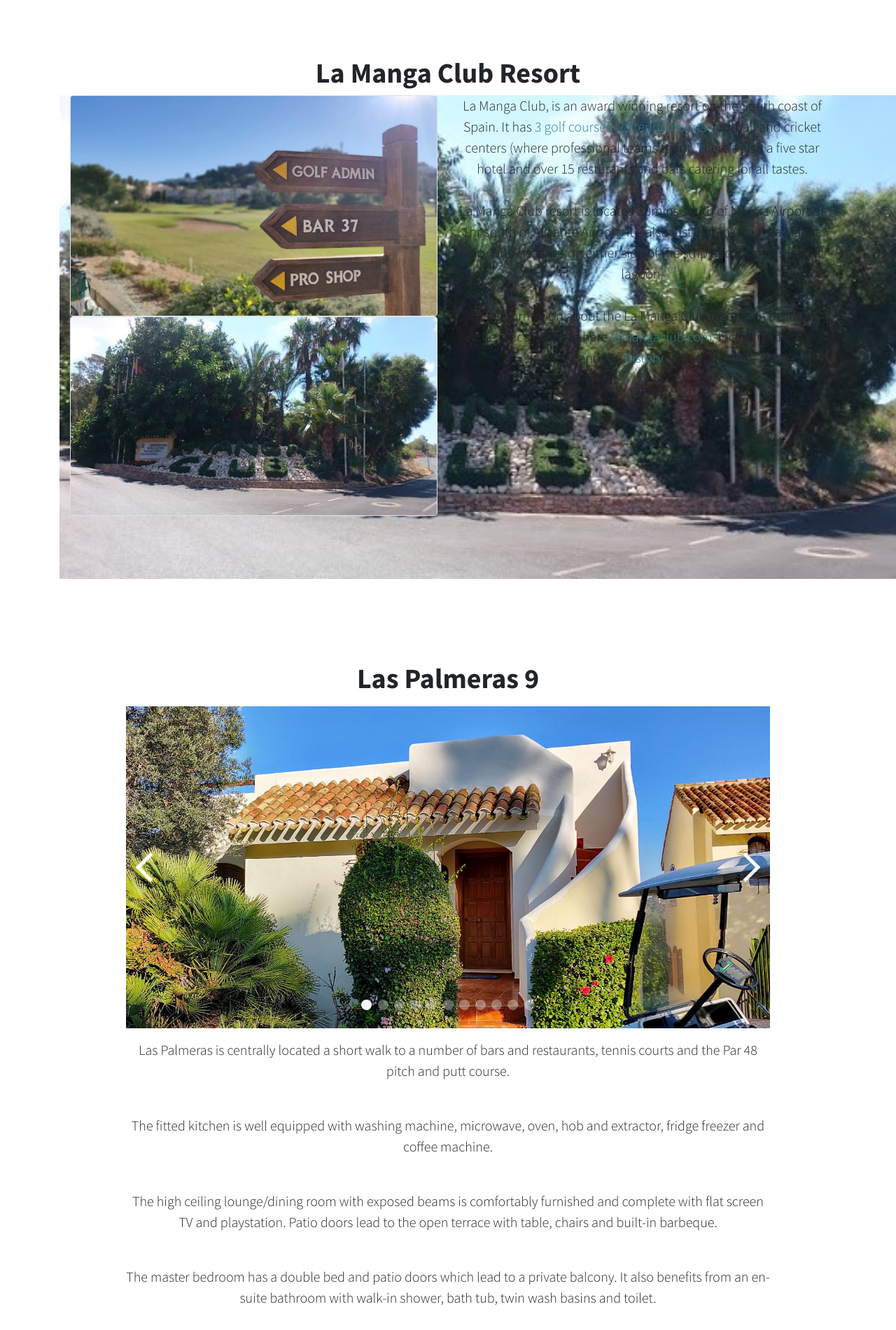
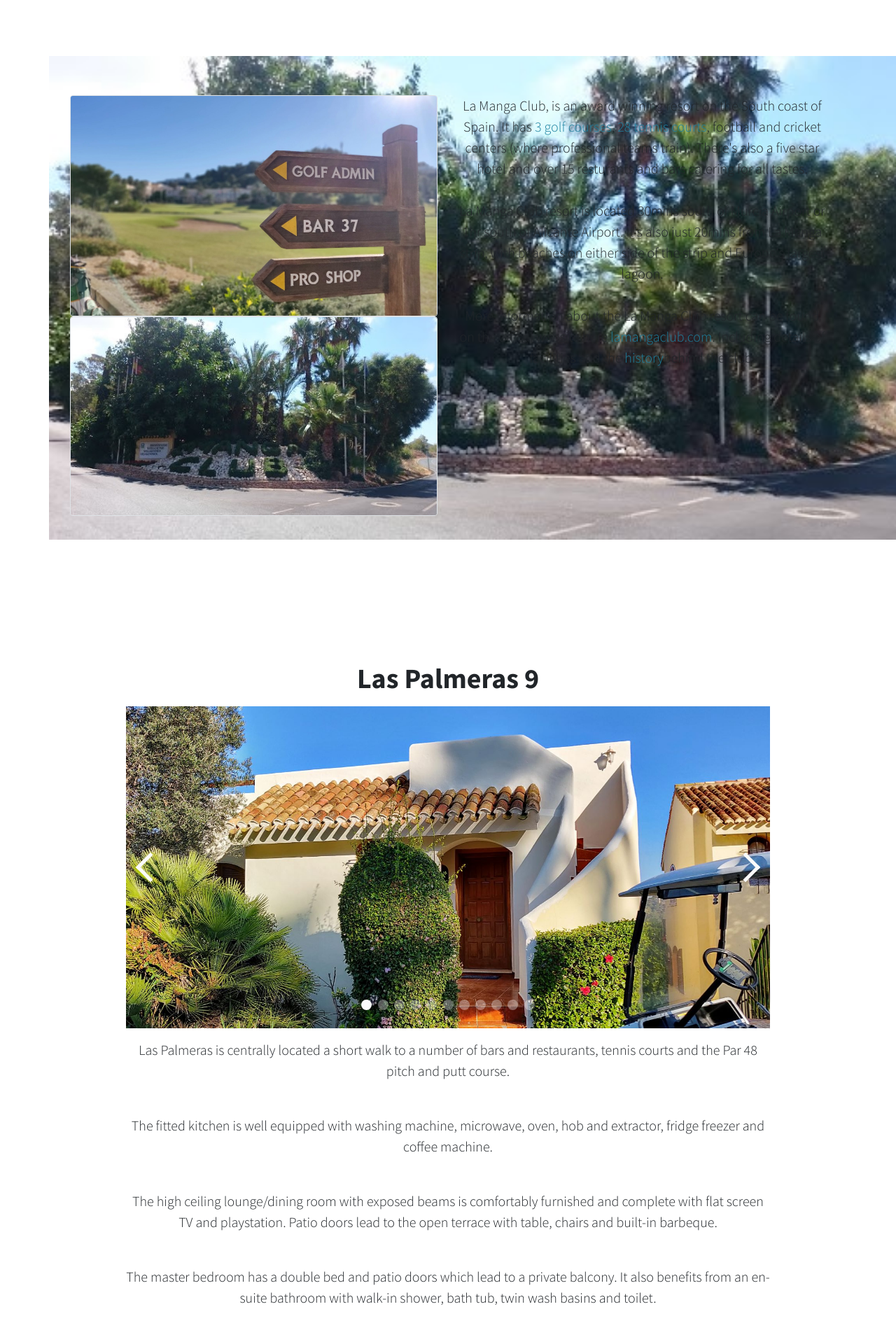
Before and after one commit to richsteer/richsteer.github.io, a Jekyll site: the page built from index.html, in a window 1280 px wide. Shown: the part 1380-3280 px from the top of the page at 70% size. Built offline with Jekyll 4.4.1, drawn with Linux system fonts in a browser that asks for light colours.

Commit message:
Update index.html

```diff
--- a/index.html
+++ b/index.html
@@ -23,9 +23,7 @@
             <div class="col-lg-10 mx-auto">
                 <h1>La Manga Club Resort</h1>
             </div>
-        </div>
-
-            <div id="carouselExampleSlidesOnly" class="carousel slide" data-bs-ride="carousel">
+         <div id="carouselExampleSlidesOnly" class="carousel slide" data-bs-ride="carousel">
               <div class="carousel-inner">
                 <div class="carousel-item active">
                   <img src="assets/img/la-manga-club-entrance.jpg" class="d-block w-100" alt="...">
@@ -35,6 +33,13 @@
                 </div>
               </div>
             </div>
+
+
+
+
+
+        </div>
+
 
 
         <div class="row mx-auto">
```
